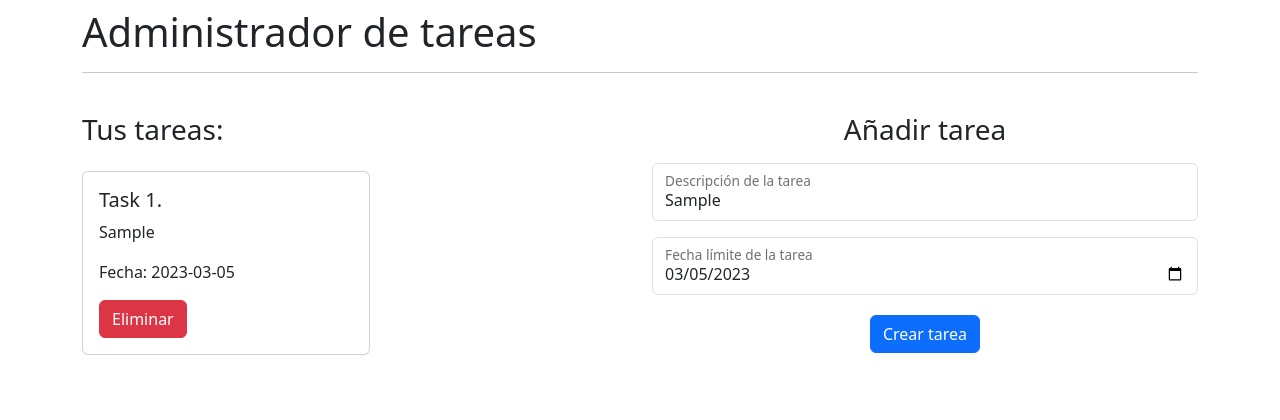
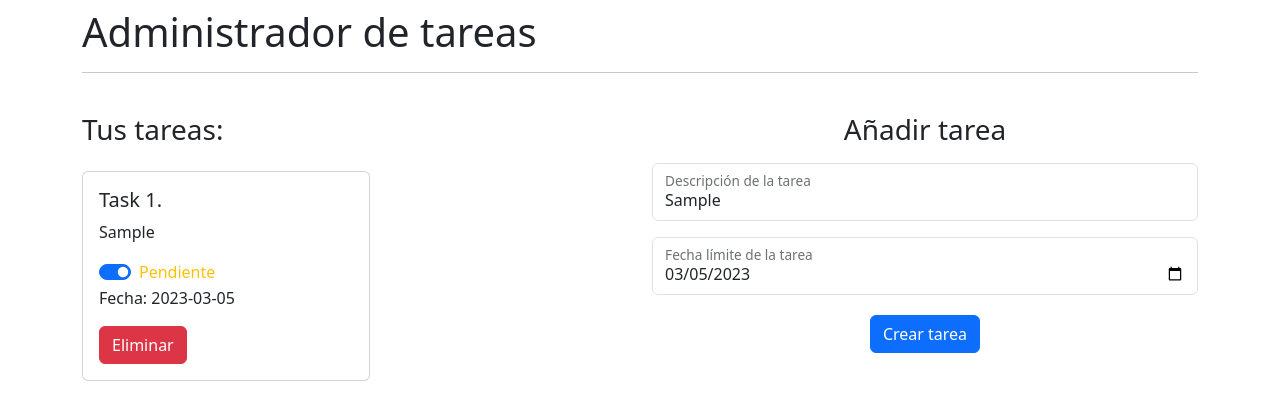
Before and after one commit to SebastianCB-dev/angular-prueba-tecnica1, an Angular app: page / in a window 1280 px wide. Both pictures are taken after typing "Sample" into the empty fields and a click on the button "Crear tarea". Shown: the top 420 px of the page. Built offline with nearby package versions, Linux system fonts and the light colour scheme.

Commit message:
Add Status to tasks

```diff
--- a/src/app/components/task-item/task-item.component.html
+++ b/src/app/components/task-item/task-item.component.html
@@ -5,6 +5,18 @@
     <p class="card-text">
       {{ task['task-description'] }}
     </p>
+    <div class="form-check form-switch">
+      <input class="form-check-input"
+             type="checkbox"
+             role="switch"
+             id="flexSwitchCheckDefault"
+             [checked]="!task['isDone']"
+             (change)="updateStatus()">
+      <label [ngClass]="getClassByStatus()"
+             for="flexSwitchCheckDefault">
+            {{ task['isDone'] ? 'Completada' : 'Pendiente' }}
+      </label>
+    </div>
     <p class="card-text">Fecha: {{ task['task-date']}}</p>
     <a class="btn btn-danger" (click)="eliminarTarea(task['_id'])">Eliminar</a>
   </div>
--- a/src/app/components/task-item/task-item.component.ts
+++ b/src/app/components/task-item/task-item.component.ts
@@ -17,4 +17,15 @@ export class TaskItemComponent {
   eliminarTarea(id: string) {
     this.taskSrv.deleteTask(id);
   }
+
+  getClassByStatus() {
+    if(this.task.isDone) {
+      return 'text-success form-check-label';
+    }
+    return 'text-warning form-check-label';
+  }
+
+  updateStatus() {
+
+  }
 }
```
